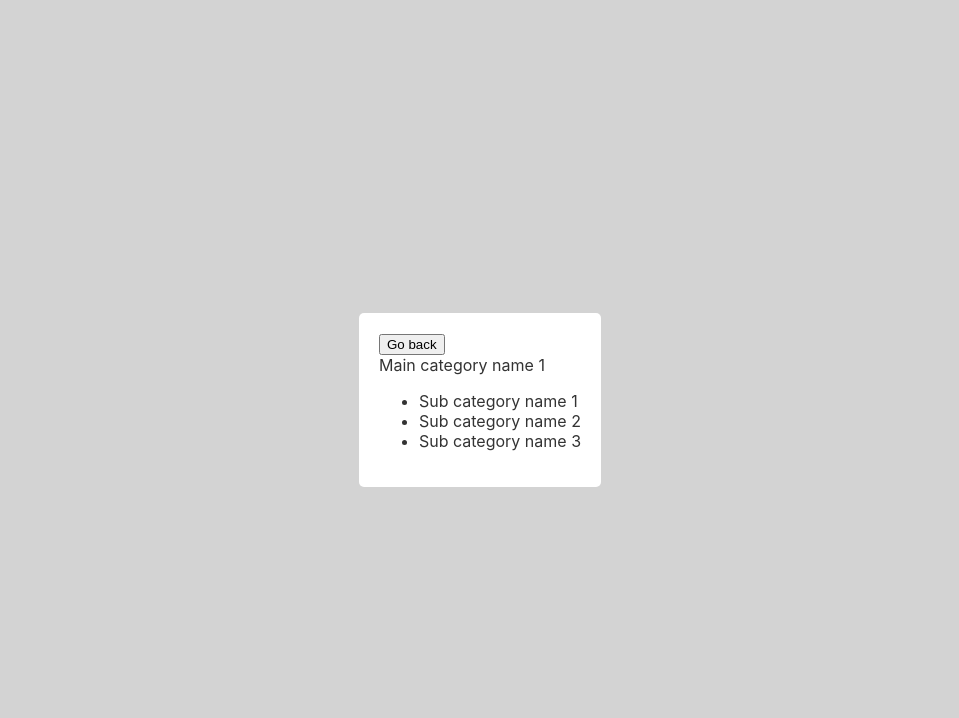
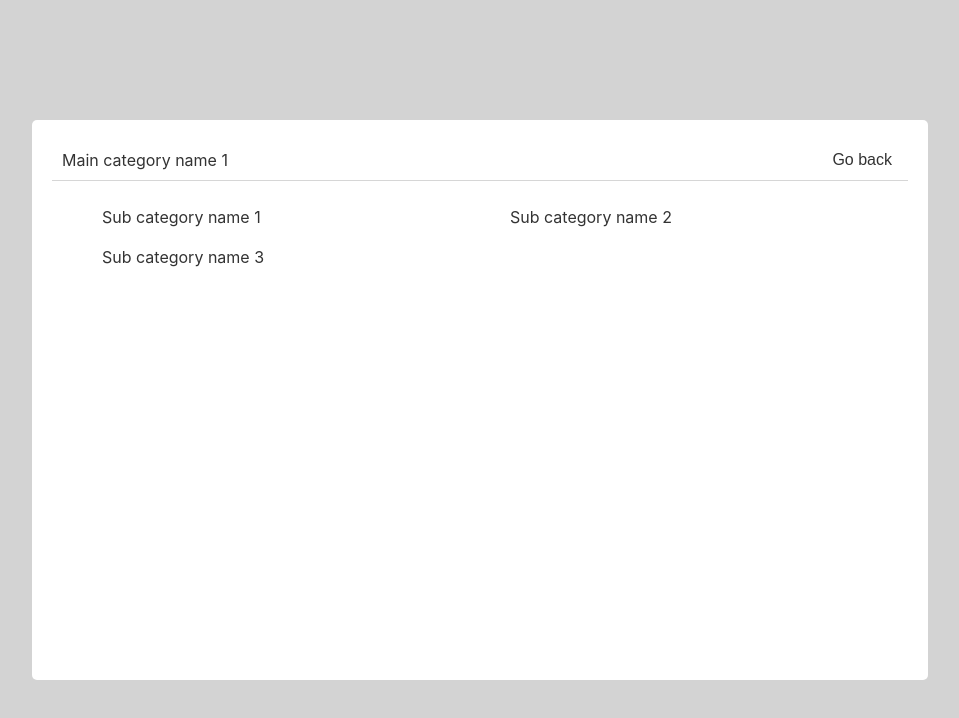
Before and after one commit to HubertPodgorski/categories, a React (Create React App) app: page / in a window 1280 px wide. Both pictures are taken after a click on the item "Main category name 1". Shown: the top 718 px of the page, without its empty margins (160-1119 px from the left). Built offline with nearby package versions, Linux system fonts and the light colour scheme.

Commit message:
Some styling for list

```diff
--- a/src/components/CategoryList/CategoryList.module.scss
+++ b/src/components/CategoryList/CategoryList.module.scss
@@ -0,0 +1,7 @@
+.category-list {
+    display: flex;
+    flex-wrap: wrap;
+    justify-content: flex-start;
+    align-items: flex-start;
+    list-style: none;
+}
--- a/src/components/CategoryList/CategoryList.tsx
+++ b/src/components/CategoryList/CategoryList.tsx
@@ -19,7 +19,11 @@ const CategoryList = ({
 }: {
     categoryList: Category[],
     onCategoryPick: Function,
-}) => <ul>{renderList(categoryList, onCategoryPick)}</ul>
+}) => (
+    <ul className={styles['category-list']}>
+        {renderList(categoryList, onCategoryPick)}
+    </ul>
+)
 
 CategoryList.propTypes = {
     categoryList: arrayOf(object).isRequired,
--- a/src/components/SingleCategoryOption/SingleCategoryOption.module.scss
+++ b/src/components/SingleCategoryOption/SingleCategoryOption.module.scss
@@ -0,0 +1,10 @@
+@import '../../styles/consts/colors';
+@import '../../styles/helpers/mixins';
+
+.single-category-option {
+    width: 50%;
+    box-sizing: border-box;
+    padding: 10px;
+
+    @include text-hover($gray-dark);
+}
--- a/src/components/SingleCategoryOption/SingleCategoryOption.tsx
+++ b/src/components/SingleCategoryOption/SingleCategoryOption.tsx
@@ -22,7 +22,10 @@ class SingleCategoryOption extends React.Component<Props, State> {
 
     render() {
         return (
-            <li onClick={this.onCategoryClickHandler}>
+            <li
+                className={styles['single-category-option']}
+                onClick={this.onCategoryClickHandler}
+            >
                 {this.props.category.name}
             </li>
         )
--- a/src/containers/Categories/Categories.module.scss
+++ b/src/containers/Categories/Categories.module.scss
@@ -1,7 +1,33 @@
 @import '../../styles/consts/colors';
+@import '../../styles/helpers/mixins';
 
 .categories {
     background: $white;
     padding: 20px;
     border-radius: 5px;
+    min-width: 70vw;
+    min-height: 70vh;
+    max-width: 600px;
+    box-sizing: border-box;
+
+    &__header {
+        display: flex;
+        justify-content: space-between;
+        align-items: center;
+        padding: 10px;
+        border-bottom: 1px solid rgba($gray-dark, 0.2);
+    }
+
+    &__go-back-button {
+        background: none;
+        border: none;
+        cursor: pointer;
+        font-size: 16px;
+
+        @include text-hover($gray-dark);
+
+        &:focus {
+            outline: none;
+        }
+    }
 }
--- a/src/containers/Categories/Categories.tsx
+++ b/src/containers/Categories/Categories.tsx
@@ -12,6 +12,7 @@ import BreadcrumbsService, {
 
 const staticTexts = {
     goBack: 'Go back',
+    chooseOneOfMainCategories: 'Choose one of main categories',
 }
 
 interface State {
@@ -102,13 +103,26 @@ class Categories extends React.Component<Props, State> {
     render() {
         return (
             <section className={styles['categories']}>
-                {!this.state.isAtMainCategories && !this.state.isLast && (
-                    <button onClick={this.onGoBackClick}>
-                        {staticTexts.goBack}
-                    </button>
+                {!this.state.isAtMainCategories && (
+                    <div className={styles['categories__header']}>
+                        <Breadcrumbs breadcrumbs={this.state.breadcrumbs} />
+
+                        {!this.state.isLast && (
+                            <button
+                                className={styles['categories__go-back-button']}
+                                onClick={this.onGoBackClick}
+                            >
+                                {staticTexts.goBack}
+                            </button>
+                        )}
+                    </div>
                 )}
 
-                <Breadcrumbs breadcrumbs={this.state.breadcrumbs} />
+                {this.state.isAtMainCategories && (
+                    <div className={styles['categories__header']}>
+                        {staticTexts.chooseOneOfMainCategories}
+                    </div>
+                )}
 
                 {!this.state.isLast && (
                     <CategoryList
--- a/src/styles/consts/colors.scss
+++ b/src/styles/consts/colors.scss
@@ -1,3 +1,5 @@
 $white-dark: #d3d3d3;
+$white: #fff;
+
 $gray-dark: #333;
-$white: #fff;
+$gray-dark-hover: lighten($gray-dark, 10%);
--- /dev/null
+++ b/src/styles/helpers/mixins.scss
@@ -0,0 +1,9 @@
+@mixin text-hover($color) {
+    transition: color 150ms ease-in-out;
+    color: $color;
+    cursor: pointer;
+
+    &:hover {
+        color: lighten($color, 10%);
+    }
+}
```
